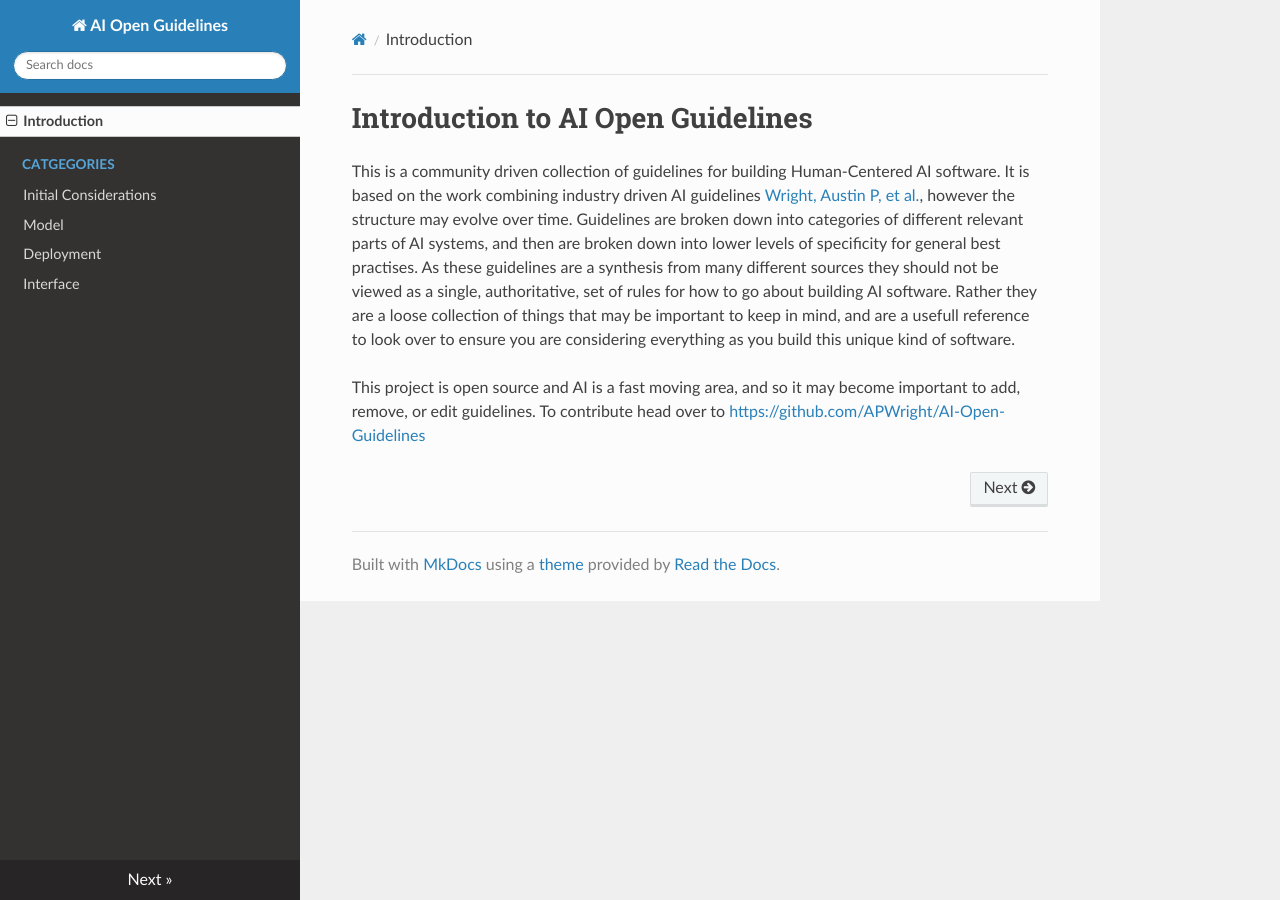
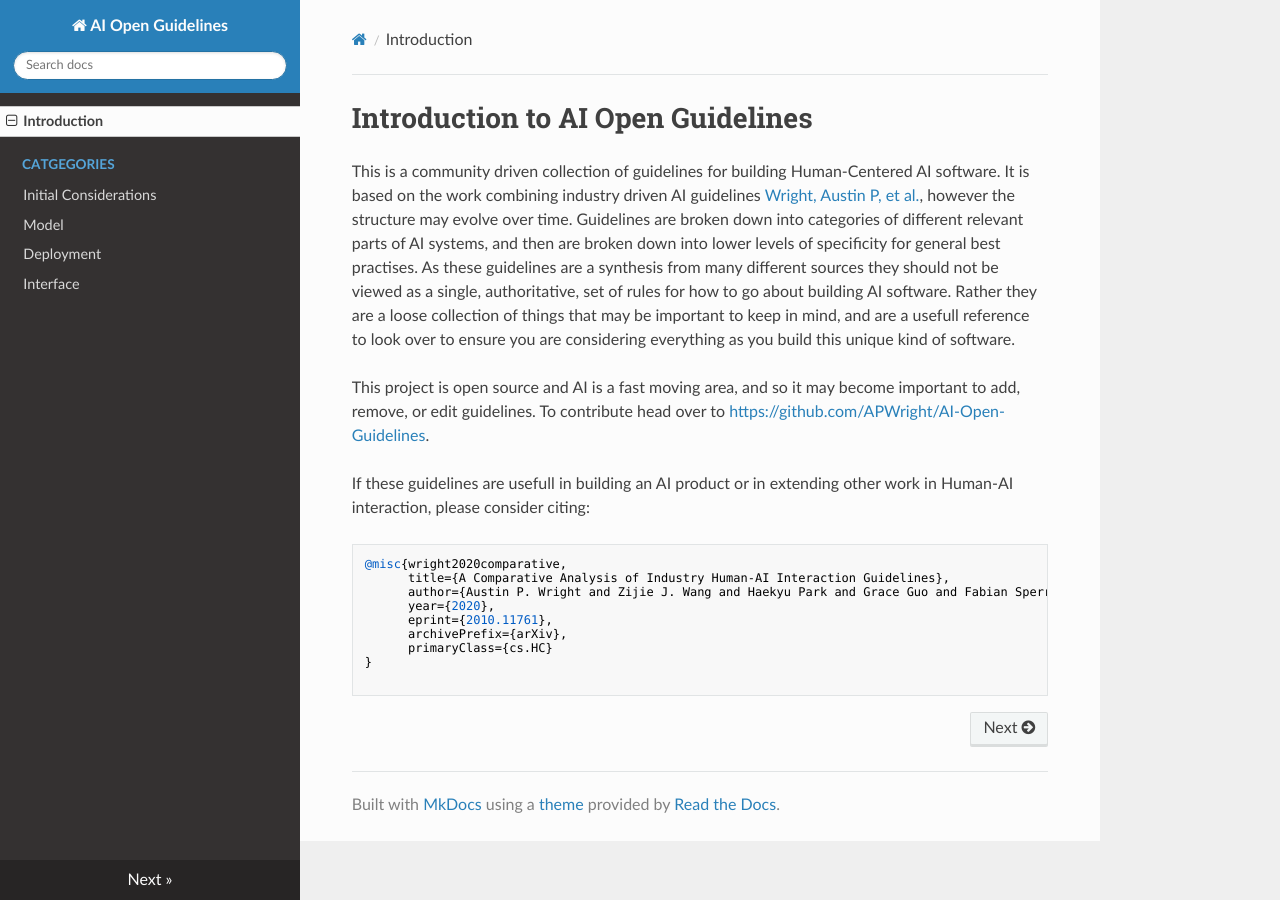
Before and after one commit to APWright/AI-Open-Guidelines, an MkDocs documentation site: the page built from docs/index.md, in a window 1280 px wide. Built offline with MkDocs 1.6.1, drawn with Linux system fonts in a browser that asks for light colours; nearby versions of some CDN libraries.

Commit message:
Update index.md

````diff
--- a/docs/index.md
+++ b/docs/index.md
@@ -4,4 +4,18 @@ This is a community driven collection of guidelines for building Human-Centered
 It is based on the work combining industry driven AI guidelines [Wright, Austin P, et al.](https://arxiv.org/abs/2010.11761), however the structure may evolve over time. Guidelines are broken down into categories of different relevant parts of AI systems, and then are broken down into lower levels of specificity for general best practises.
 As these guidelines are a synthesis from many different sources they should not be viewed as a single, authoritative, set of rules for how to go about building AI software. Rather they are a loose collection of things that may be important to keep in mind, and are a usefull reference to look over to ensure you are considering everything as you build this unique kind of software.
 
-This project is open source and AI is a fast moving area, and so it may become important to add, remove, or edit guidelines. To contribute head over to [https://github.com/APWright/AI-Open-Guidelines](https://github.com/APWright/AI-Open-Guidelines)
+This project is open source and AI is a fast moving area, and so it may become important to add, remove, or edit guidelines. To contribute head over to [https://github.com/APWright/AI-Open-Guidelines](https://github.com/APWright/AI-Open-Guidelines).
+
+
+If these guidelines are usefull in building an AI product or in extending other work in Human-AI interaction, please consider citing:
+```
+@misc{wright2020comparative,
+      title={A Comparative Analysis of Industry Human-AI Interaction Guidelines},
+      author={Austin P. Wright and Zijie J. Wang and Haekyu Park and Grace Guo and Fabian Sperrle and Mennatallah El-Assady and Alex Endert and Daniel Keim and Duen Horng Chau},
+      year={2020},
+      eprint={2010.11761},
+      archivePrefix={arXiv},
+      primaryClass={cs.HC}
+}
+
+```
````
